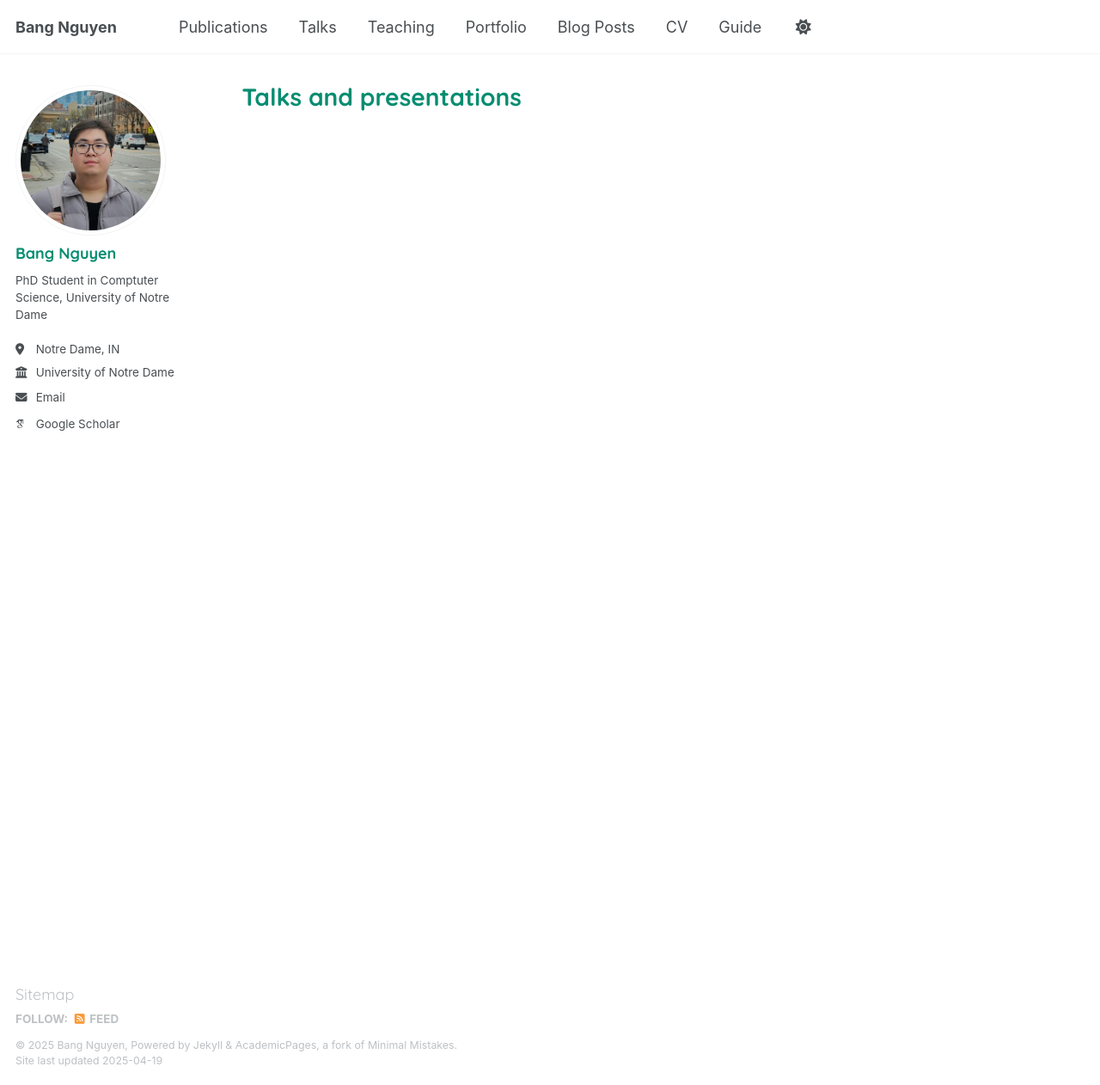
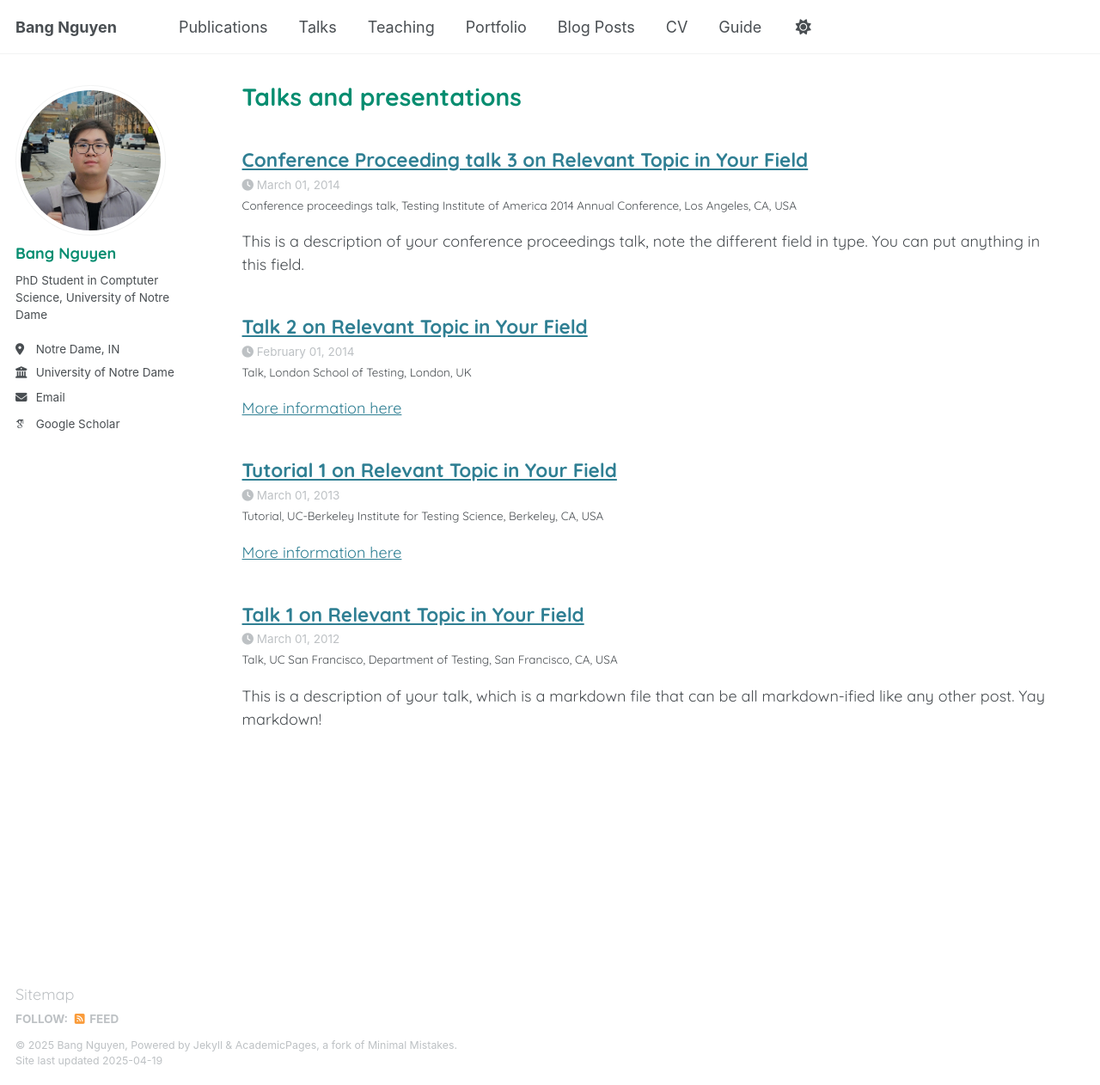
Before and after one commit to bnguyen5/bnguyen5.github.io, a Jekyll site: the page built from _pages/talks.html, in a window 1280 px wide and 1262 px high. Shown: the whole window at 86% size. Built offline with Jekyll 4.4.1, drawn with Linux system fonts in a browser that asks for light colours; some web fonts are replaced; some of the changed lines change nothing that is shown.

Commit message:
Update _config.yml

```diff
--- a/_config.yml
+++ b/_config.yml
@@ -205,19 +205,19 @@ kramdown:
   enable_coderay: false
 
 # These settings control the types of collections used by the template
-# collections:
-#   teaching:
-#     output: true
-#     permalink: /:collection/:path/
-#   publications:
-#     output: false
-#     permalink: /:collection/:path/
-#   portfolio:
-#     output: true
-#     permalink: /:collection/:path/
-#   talks:
-#     output: true
-#     permalink: /:collection/:path/
+collections:
+  teaching:
+    output: true
+    permalink: /:collection/:path/
+  publications:
+    output: false
+    permalink: /:collection/:path/
+  portfolio:
+    output: true
+    permalink: /:collection/:path/
+  talks:
+    output: true
+    permalink: /:collection/:path/
 
 # These settings control how pages and collections are included in the site
 defaults:
@@ -240,40 +240,40 @@ defaults:
       layout: single
       author_profile: true
   # _teaching
-  # - scope:
-  #     path: ""
-  #     type: teaching
-  #   values:
-  #     layout: single
-  #     author_profile: true
-  #     share: true
-  #     comments: true
+  - scope:
+      path: ""
+      type: teaching
+    values:
+      layout: single
+      author_profile: true
+      share: true
+      comments: true
   # _publications
-  # - scope:
-  #     path: ""
-  #     type: publications
-  #   values:
-  #     layout: single
-  #     author_profile: true
-  #     share: true
-  #     comments: true
+  - scope:
+      path: ""
+      type: publications
+    values:
+      layout: single
+      author_profile: true
+      share: true
+      comments: true
   # _portfolio
-  # - scope:
-  #     path: ""
-  #     type: portfolio
-  #   values:
-  #     layout: single
-  #     author_profile: true
-  #     share: true
-  #     comment: true
+  - scope:
+      path: ""
+      type: portfolio
+    values:
+      layout: single
+      author_profile: true
+      share: true
+      comment: true
   # _talks
-  # - scope:
-  #     path: ""
-  #     type: talks
-  #   values:
-  #     layout: talk
-  #     author_profile: true
-  #     share: true
+  - scope:
+      path: ""
+      type: talks
+    values:
+      layout: talk
+      author_profile: true
+      share: true
 
 # Sass/SCSS
 sass:
```
